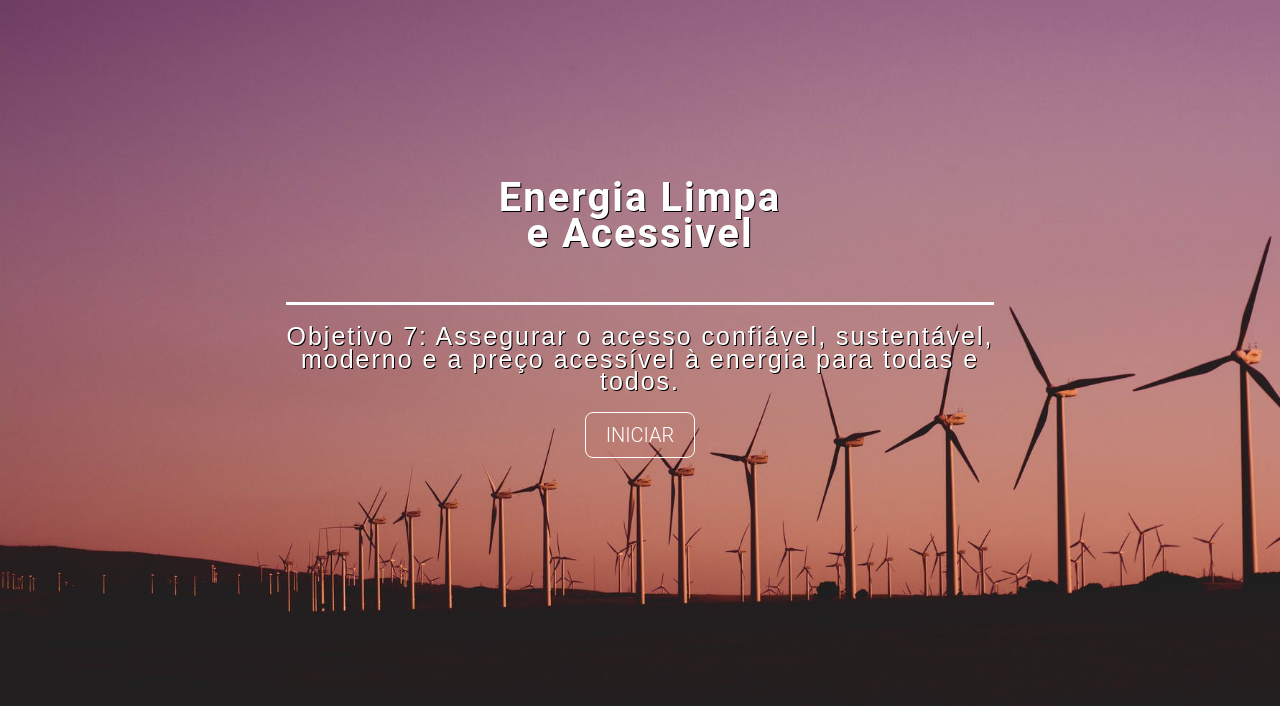
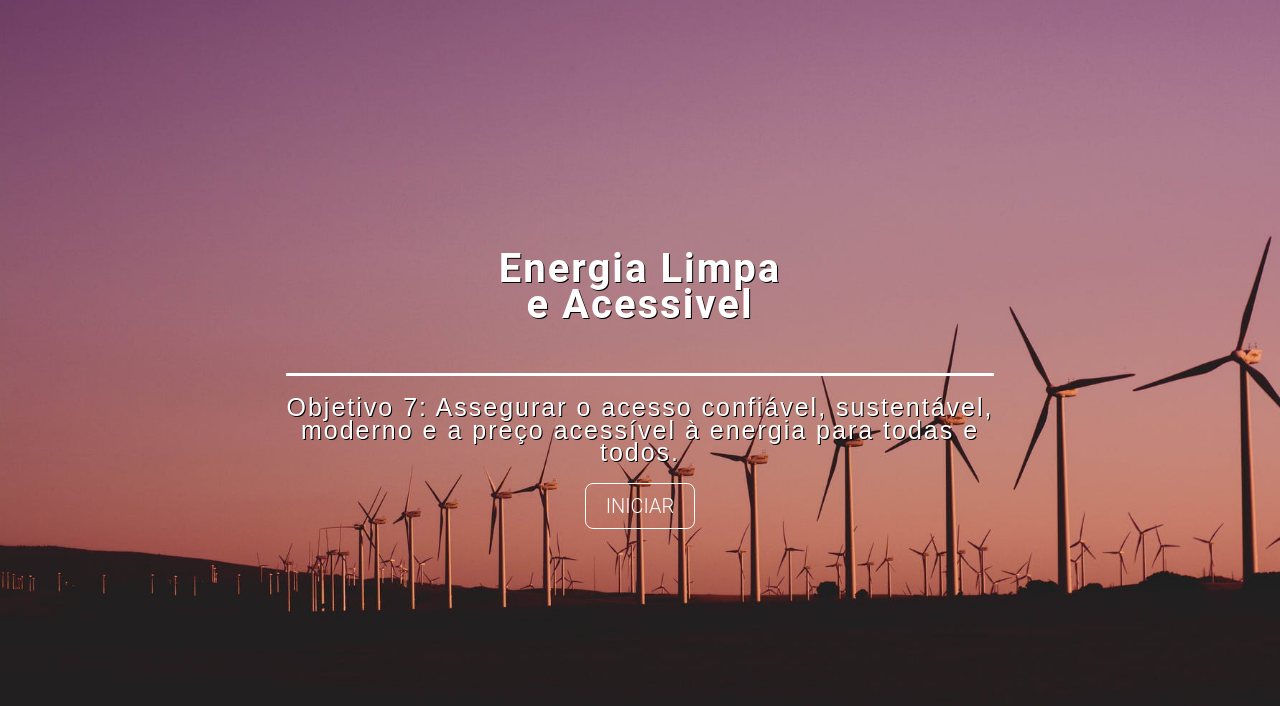
Before and after one commit to Antonio-Santos-568x/antonio-santos-568x.github.io, a plain HTML site: page index.html in a window 1280 px wide. Shown: the part 94-800 px from the top of the page. Drawn offline with Linux system fonts and the light colour scheme.

Commit message:
Add files via upload

```diff
--- a/css/estilo.css
+++ b/css/estilo.css
@@ -76,7 +76,7 @@ figure .titulo {
 figure h1.titulo {
   font-size: 40px;
   letter-spacing: 2px;
-  margin: 19% 20% 0% 20%;
+  margin: 25% 20% 0% 20%;
   padding-bottom: 50px;
 }
 figure h2.titulo {
```
